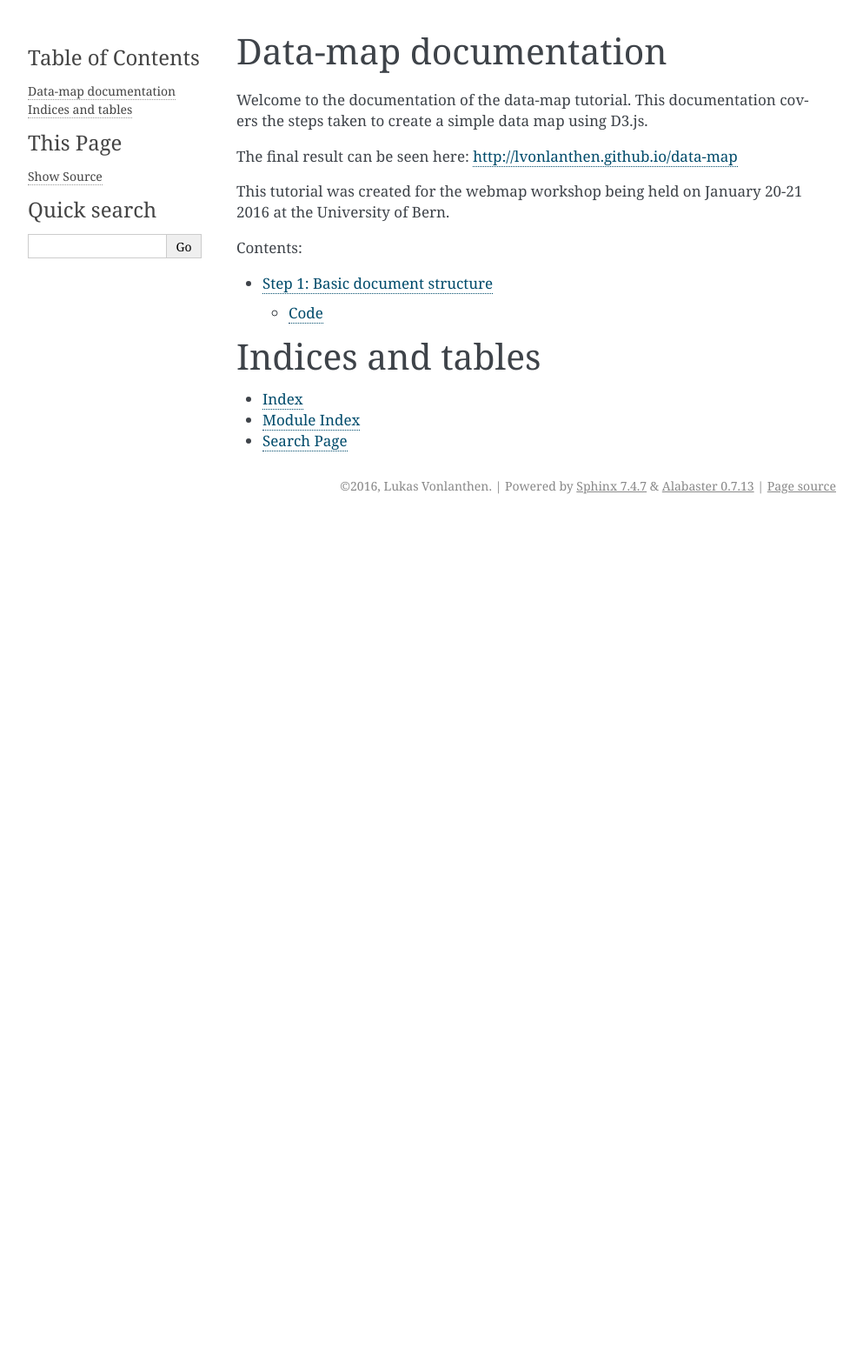
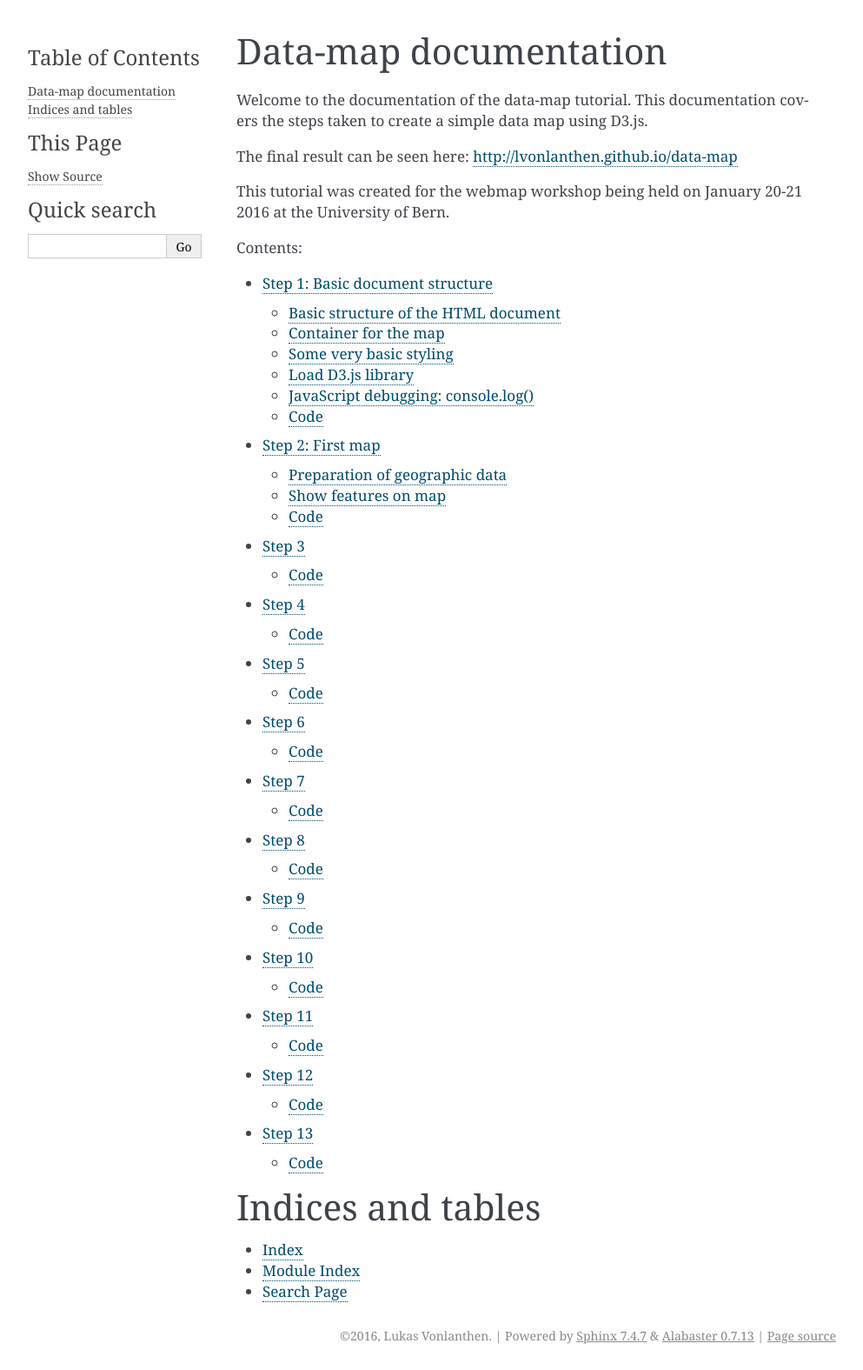
Before and after one commit to lvonlanthen/data-map, a Sphinx documentation site: the page built from docs/source/index.rst, in a window 1280 px wide. Shown: the whole page at 87% size, without its empty margins (148-1141 px from the left). Built offline with Sphinx 7.4.7, drawn with Linux system fonts in a browser that asks for light colours; before the commit the page ends 900 px from its top, so only the background shows below that; part of the change alters nothing that is shown.

Commit message:
Documentation of steps 1 and 2

```diff
--- a/docs/source/steps/step_01.rst
+++ b/docs/source/steps/step_01.rst
@@ -1,14 +1,181 @@
+.. _step_01:
+
 Step 1: Basic document structure
 ================================
 
-* Basic structure of the HTML document.
-* Container for the map
-* Some very basic styling
-* Load D3.js library
-* Console output in firebug/chrome dev tools
+.. comments
+  TODO: Explain basic folder structure.
+  TODO: Maybe explain more about CSS?
+  TODO: HTML Colors
+
+In this step, we will create the basic HTML document which will hold our map.
+
+.. contents:: Contents
+  :depth: 2
+  :local:
+
+
+Basic structure of the HTML document
+------------------------------------
+
+Every HTML document consists HTML tags, the most basic ones is ``<html>``. Within the HTML document, the sections ``<head>`` and ``<body>`` are found. Every tag has a closing matching closing tag (``<html></html>``).
+
+.. seealso::
+  For a basic introduction to HTML, refer to the `W3Schools HTML Introduction`_.
+
+The following is a very basic structure of a HTML document. Create a directory where you want to work in and create a new document called ``index.html`` and add the following content. Open the file in a webbrowser and you should see your HTML document. The title of the document was set and "Content" is visible.
+
+.. code-block:: html
+  :caption: index.html - very basic HTML structure
+  :linenos:
+
+  <!DOCTYPE html>
+  <html lang="en">
+    <head>
+      <meta charset="UTF-8">
+      <title>Land use statistics map</title>
+    </head>
+    <body>
+      Content
+    </body>
+  </html>
+
+
+Container for the map
+---------------------
+
+The map will be placed in a container so we need to create this container first. The ``<div>`` tag defindes a division or a section in an HTML document, so we create one with a unique ID to later have easy access to it. While we are at it, we also create a heading using the ``<h3>`` tag.
+
+.. code-block:: html
+  :caption: index.html - with a map container
+  :linenos:
+  :lineno-start: 6
+
+  <!-- ... -->
+    <body>
+      <h3>Land use statistics map</h3>
+      <div id="map"><!-- Map container --></div>
+    </body>
+  <!-- ... -->
+
+The ``<div>`` element for the map is empty, as the map will be generated dynamically using JavaScript. If we refresh the browser, we see the heading but no map division, as there is no content in it.
+
+
+Some very basic styling
+-----------------------
+
+Even though there is no content in the ``<div>`` element for the map, we can style it to appear in the browser. For the styling we use CSS. Within the ``<head>`` section, we define a ``<style>`` element and within this element, we can define styles with CSS.
+
+.. seealso::
+  For a basic introduction to CSS, refer to the `W3Schools CSS Introduction`_.
+
+We give the map container a predefined width and height to make it visible. We also give it a visible border and a background color. If we refresh the browser page, we can now see the empty container for the map.
+
+.. code-block:: html
+  :caption: index.html - first CSS styles
+  :linenos:
+  :lineno-start: 2
+
+  <!-- ... -->
+    <head>
+      <meta charset="UTF-8">
+      <title>Land use statistics map</title>
+
+      <!-- Custom CSS styles -->
+      <style type="text/css">
+        body {
+          margin: 25px;
+        }
+
+        #map {
+          width: 900px;
+          height: 600px;
+          border: 1px solid silver;
+          background: #E6E6E6;
+        }
+      </style>
+    </head>
+  <!-- ... -->
+
+We also added a small margin to the ``<body>`` section to give it some space, which looks a bit nicer.
+
+
+Load D3.js library
+------------------
+
+Since the map will be created with `D3.js`_, we need to load the D3 library. This is a JavaScript file we need to include in our document. Scripts can be placed in the ``<body>``, or in the ``<head>`` section of an HTML page. However, it is good practice to place scripts at the bottom of the ``<body>`` element to improve page load.
+
+You can either download the D3.js library and link it locally, or you can directly link the latest release of the library. On http://d3js.org/, they provide the following link::
+
+  <script src="//d3js.org/d3.v3.min.js" charset="utf-8"></script>
+
+.. hint::
+  Please note that if you are working on your local machine without a web server running, you may need to add ``http:`` to the script URL in order to make it work on your machine. This is what will be used throughout this tutorial.
+
+.. code-block:: html
+  :caption: index.html - load the D3.js library
+  :linenos:
+  :lineno-start: 20
+
+  <!-- ... -->
+    <body>
+      <h3>Land use statistics map</h3>
+      <div id="map"><!-- Map container --></div>
+
+      <!-- JS libraries -->
+      <script src="http://d3js.org/d3.v3.min.js" charset="utf-8"></script>
+    </body>
+  <!-- ... -->
+
+
+JavaScript debugging: console.log()
+-----------------------------------
+
+The map will be created using JavaScript code that we will write shortly. We can already prepare this by adding an additional ``<script>`` element at the bottom of the ``<body>`` section. For test purposes, we can output some text to the console.
+
+.. code-block:: html
+  :caption: index.html - log stuff to the console
+  :linenos:
+  :lineno-start: 24
+
+  <!-- ... -->
+      <!-- JS libraries -->
+      <script src="http://d3js.org/d3.v3.min.js" charset="utf-8"></script>
+
+      <!-- Custom JS code -->
+      <script type="text/javascript">
+
+        // This is where the map will be coded.
+        console.log("Ready to create the map!");
+
+      </script>
+    </body>
+  <!-- ... -->
+
+To see the browser console, you need to open the developer tools by hitting ``F12`` and selecting "Console" in the menu. If you are using Firefox, it is recommended to install the Firebug extension.
+
+.. seealso::
+  For more information on the console and the developer tools, visit `W3Schools JavaScript Debugging`_.
+
+``console.log()`` is very useful for debugging. You can not only output text, but also variables and data.
+In your browser, you can use the console.log() method to display data.
+
+However, since not all browsers support the console, you should not have console logs in production.
+
+
+.. rubric:: Next
+
+Proceed to :ref:`step_02`.
 
 
 Code
 ----
 
-https://github.com/lvonlanthen/data-map/blob/step-01/index.html
+* For reference, the file ``index.html`` after step 1:
+    https://github.com/lvonlanthen/data-map/blob/step-01/index.html
+
+
+.. _W3Schools HTML Introduction: http://www.w3schools.com/html/html_intro.asp
+.. _W3Schools CSS Introduction: http://www.w3schools.com/css/css_intro.asp
+.. _`D3.js`: http://d3js.org/
+.. _W3Schools JavaScript Debugging: http://www.w3schools.com/js/js_debugging.asp
--- /dev/null
+++ b/docs/source/steps/step_02.rst
@@ -0,0 +1,184 @@
+.. _step_02:
+
+Step 2: First map
+=================
+
+.. comments
+  TODO: Does Chrome need a http server?
+
+In this step, we will prepare the geographic data and display it on the map for the first time.
+
+.. contents:: Contents
+  :depth: 2
+  :local:
+
+Preparation of geographic data
+------------------------------
+
+For this tutorial, we use data for Switzerland. The geographical base units are the `Municipalities of Switzerland`_. The boundaries of these municipalities can be downloaded as Shapefiles. The preparation consists of using QGIS to remove unccessary attributes and save the geometries as GeoJSON.
+
+.. hint::
+  If you want to skip the data preparation steps, you can create a new folder ``data`` in your working directory, download the `GeoJSON file`_ (right-click, save as ...) from the repository and save it to ``data/ch_municipalities.geojson``. You can then proceed to the section :ref:`show_features_on_map`.
+
+
+Download
+~~~~~~~~
+
+Download the data from GEOSTAT_ of the Swiss Federal Statistical Office. Make sure to download the file named "Generalisierte Gemeindegrenzen: Geodaten" (gd-b-00.03-877-gg14) for the year **2014**.
+
+Once the file was downloaded, extract the ZIP file.
+
+
+Data structure
+~~~~~~~~~~~~~~
+
+The zip file contains several files and folders. The folder ``ggg_2014`` contains the generalized municipality boundaries in various formats. We will work with Shapefiles (``shp``).
+
+For each format, there are different files such as ``g1b14.shp`` or ``g2g14.shp``.
+
+* The first two characters indicate the level of `cartographic generalization`_, where ``g2`` is more generalized (meaning less details and smaller files) than ``g1``.
+
+* The next letter indicates the type of geometry:
+
+  * ``g`` (Gemeinden): Municipalities or Communes
+  * ``b`` (Bezirke): Districts
+  * ``k`` (Kantone): Cantons
+  * ``r`` (Grossregionen): Regions
+  * ``l`` (Landesgrenzen): Country
+
+More information on the files can be found in the metadata file (available only in german or french).
+
+For this tutorial, we will use the boundaries of municipalities. As the very detailed boundaries are not that important, we can use the ``g2`` generalization level. Therefore, we will work with the file ``ggg_2014/shp/g2g14.shp``.
+
+
+QGIS
+~~~~
+
+.. hint::
+  We will work with the open source GIS software QGIS_. If you do not have a GIS software installed, it is recommended that you download and install QGIS. If you already have another GIS software, you can work with the one you are more familiar with. However, the following steps are written for QGIS.
+
+Open the file ``ggg_2014/shp/g2g14.shp`` in QGIS.
+
+Remove unnecessary attributes
+~~~~~~~~~~~~~~~~~~~~~~~~~~~~~
+
+Since we will only need the geometries of the municipalities, we can delete columns of the Shapefile which are not needed. This will help to reduce the file size of the resulting GeoJSON.
+
+There is a plugin called "Table Manager Plugin" which can be installed and used to delete the unnecessary columns. You can delete all columns except ``GMDNR`` (the ID of the municipality) and ``GMDNAME`` (the name of the municipality).
+
+It is recommended that you save the resulting Shapefile under a new file name to not modify the original file. QGIS will automatically add the new Shapefile to the map.
+
+Export as GeoJSON
+~~~~~~~~~~~~~~~~~
+
+To export the Shapefile as GeoJSON make sure the correct file (the one without unnecessary attributes) is selected in QGIS.
+
+Use right-click on the file and select "Save as" which opens a dialog box and you can set the following parameters:
+
+* Format: GeoJSON
+
+* Save as: [working_directory]/data/ch_municipalities.geojson
+
+    *Navigate to your working directory (where you placed your index.html file), create a new folder "data" and save the file as "ch_municipalities.geojson".*
+
+* CRS: "Selected CRS" and browse to select "WGS 84" (you can filter by "EPSG:4326")
+
+* Additionally, set the following parameters:
+
+    * Encoding: UTF-8
+
+    * Layer Options > COORDINATE_PRECISION: 3
+
+        *This will help to reduce the file size*
+
+Then click OK to export the Shapefile as GeoJSON.
+
+
+.. _show_features_on_map:
+
+Show features on map
+--------------------
+
+Now we would like to display the GeoJSON on the map.
+
+.. code-block:: html
+  :caption: index.html - a first map
+  :linenos:
+  :lineno-start: 27
+
+  <!-- ... -->
+    <!-- Custom JS code -->
+    <script type="text/javascript">
+
+      // We specify the dimensions for the map container. We use the same
+      // width and height as specified in the CSS above.
+      var width = 900,
+          height = 600;
+
+      // We create a SVG element in the map container and give it some
+      // dimensions.
+      var svg = d3.select('#map').append('svg')
+        .attr('width', width)
+        .attr('height', height);
+
+      // We define a geographical projection
+      //     https://github.com/mbostock/d3/wiki/Geo-Projections
+      // and set the initial zoom to show the features.
+      var projection = d3.geo.mercator()
+        // The approximate scale factor was found through try and error
+        .scale(10000)
+        // The geographical center of Switzerland is around 46.8°, 8.2°
+        //     https://de.wikipedia.org/wiki/Älggi-Alp
+        .center([8.226692, 46.80121])
+        // Translate: Translate it to fit the container
+        .translate([width/2, height/2]);
+
+      // We prepare a path object and apply the projection to it.
+      var path = d3.geo.path()
+        .projection(projection);
+
+      // Load the features from the GeoJSON.
+      d3.json('data/ch_municipalities.geojson', function(error, features) {
+
+        // We add a <g> element to the SVG element and give it a class to
+        // style it later.
+        svg.append('g')
+            .attr('class', 'features')
+          // D3 wants us to select the (non-existing) path objects first ...
+          .selectAll('path')
+            // ... and then enter the data. For each feature, a <path> element
+            // is added.
+            .data(features.features)
+          .enter().append('path')
+            // As "d" attribute, we set the path of the feature.
+            .attr('d', path);
+
+      });
+
+    </script>
+  <!-- ... -->
+
+.. hint::
+  If you are using Chrome, you may not see the map. Instead, you may see an error message in the console saying that the GeoJSON file could not be loaded because cross origin requests are not supported. In this case, you either have to run a web server locally or use a different browser (eg. Firefox).
+
+
+.. rubric:: Next
+
+Proceed to :ref:`step_03`.
+
+
+Code
+----
+
+* For reference, the file ``index.html`` after step 2:
+    https://github.com/lvonlanthen/data-map/blob/step-02/index.html
+
+* The diff view of step 1 and step 2:
+    https://github.com/lvonlanthen/data-map/compare/step-01...step-02?diff=split
+
+
+.. _Municipalities of Switzerland: https://en.wikipedia.org/wiki/Municipalities_of_Switzerland
+.. _GeoJSON file: https://raw.githubusercontent.com/lvonlanthen/data-map/master/data/ch_municipalities.geojson
+.. _GEOSTAT: http://www.bfs.admin.ch/bfs/portal/de/index/dienstleistungen/geostat/datenbeschreibung/generalisierte_gemeindegrenzen.html
+.. _cartographic generalization: https://en.wikipedia.org/wiki/Cartographic_generalization
+.. _QGIS: http://www.qgis.org/
--- /dev/null
+++ b/docs/source/steps/step_03.rst
@@ -0,0 +1,22 @@
+.. _step_03:
+
+Step 3
+======
+
+  * Make initial extent dynamic
+
+  * To verify:
+
+    download a GeoJSON from Germany here: https://raw.githubusercontent.com/codeforamerica/click_that_hood/master/public/data/germany.geojson
+
+    save it to the data folder
+
+    replace the geojson location: data/ch_municipalities.geojson -> data/germany.geojson
+
+    refresh the page
+
+
+Code
+----
+
+https://github.com/lvonlanthen/data-map/blob/step-03/index.html
--- /dev/null
+++ b/docs/source/steps/step_04.rst
@@ -0,0 +1,63 @@
+Step 4
+======
+
+  * Prepare the statistical data
+  * Select some colors
+  * Color the municipalities by attribute
+  * Static domain
+  * dataById
+  * Try to change the key of the map? (urban / agriculture / forest / unproductive)
+
+Prepare statistical data:
+
+  Download from http://www.bfs.admin.ch/bfs/portal/de/index/regionen/02/daten.html
+
+  Delete unnecessary columns:
+
+  Needed:
+    Gemeindecode
+    Gemeindename
+    Gesamtfläche in km²
+    Siedlungsfläche in %
+    Landwirtschaftsfläche in %
+    Wald und Gehölze in %
+    Unproduktive Fläche in %
+
+  Delete headers, resp. replace them by code
+    id
+    name
+    area
+    urban
+    agriculture
+    forest
+    unproductive
+
+  Also delete comments at bottom of file
+
+  Save as
+    /data/areastatistics.csv
+
+    Format: Text CSV (.csv)
+
+    Character set: Unicode (UTF-8)
+    Field delimiter: ,
+    Text delimiter: ""
+
+
+Colors:
+
+  http://colorbrewer2.org/
+
+  Select a color range, e.g. YlGnBu
+
+  Set number of data classes: 9
+
+  Export: CSS classes
+
+  Add them to the custom styles
+
+
+Code
+----
+
+https://github.com/lvonlanthen/data-map/blob/step-04/index.html
--- /dev/null
+++ b/docs/source/steps/step_05.rst
@@ -0,0 +1,13 @@
+Step 5
+======
+
+  * Dynamic domain
+  * Variable (currentKey) to hold current map key, makes it easier to change the map key
+
+  Dynamic domain not really mandatory for current data (mostly distributed from around 0 to 100) but still good practice.
+
+
+Code
+----
+
+https://github.com/lvonlanthen/data-map/blob/step-05/index.html
--- /dev/null
+++ b/docs/source/steps/step_06.rst
@@ -0,0 +1,10 @@
+Step 6
+======
+
+  * Zoom
+
+
+Code
+----
+
+https://github.com/lvonlanthen/data-map/blob/step-06/index.html
--- /dev/null
+++ b/docs/source/steps/step_07.rst
@@ -0,0 +1,12 @@
+Step 7
+======
+
+  * Add a border to the municipalities and a little effect on mouseover
+  * Keep stroke width proportional on zoom
+  * Static tooltip
+
+
+Code
+----
+
+https://github.com/lvonlanthen/data-map/blob/step-07/index.html
--- /dev/null
+++ b/docs/source/steps/step_08.rst
@@ -0,0 +1,11 @@
+Step 8
+======
+
+  * Tooltip positioning next to mouse
+  * Hide tooltip on mouseout
+
+
+Code
+----
+
+https://github.com/lvonlanthen/data-map/blob/step-08/index.html
--- /dev/null
+++ b/docs/source/steps/step_09.rst
@@ -0,0 +1,12 @@
+Step 9
+======
+
+  * container showing details of feature when clicking on it
+  * Template of details with skeleton
+
+
+
+Code
+----
+
+https://github.com/lvonlanthen/data-map/blob/step-09/index.html
--- /dev/null
+++ b/docs/source/steps/step_10.rst
@@ -0,0 +1,12 @@
+Step 10
+=======
+
+  * Added some first styling
+  * Add skeleton as very lightweight CSS library -> everything looks nicer already
+  * Skeleton: row > 12 columns layout
+
+
+Code
+----
+
+https://github.com/lvonlanthen/data-map/blob/step-10/index.html
--- /dev/null
+++ b/docs/source/steps/step_11.rst
@@ -0,0 +1,12 @@
+Step 11
+=======
+
+  * Make map full width (even on smaller screens)
+  * Add initial content (hidden when feature is selected)
+  * Make map responsive
+
+
+Code
+----
+
+https://github.com/lvonlanthen/data-map/blob/step-11/index.html
--- /dev/null
+++ b/docs/source/steps/step_12.rst
@@ -0,0 +1,11 @@
+Step 12
+=======
+
+  * Dropdown to select key
+  * Separate function to do the coloring
+  * Update the coloring when dropdown is changed
+
+Code
+----
+
+https://github.com/lvonlanthen/data-map/blob/step-12/index.html
--- /dev/null
+++ b/docs/source/steps/step_13.rst
@@ -0,0 +1,11 @@
+Step 13
+=======
+
+  * Add footer with sources.
+  * Possibility to return to initial content (return false on link to prevent triggering link)
+
+
+Code
+----
+
+https://github.com/lvonlanthen/data-map/blob/step-13/index.html
```
